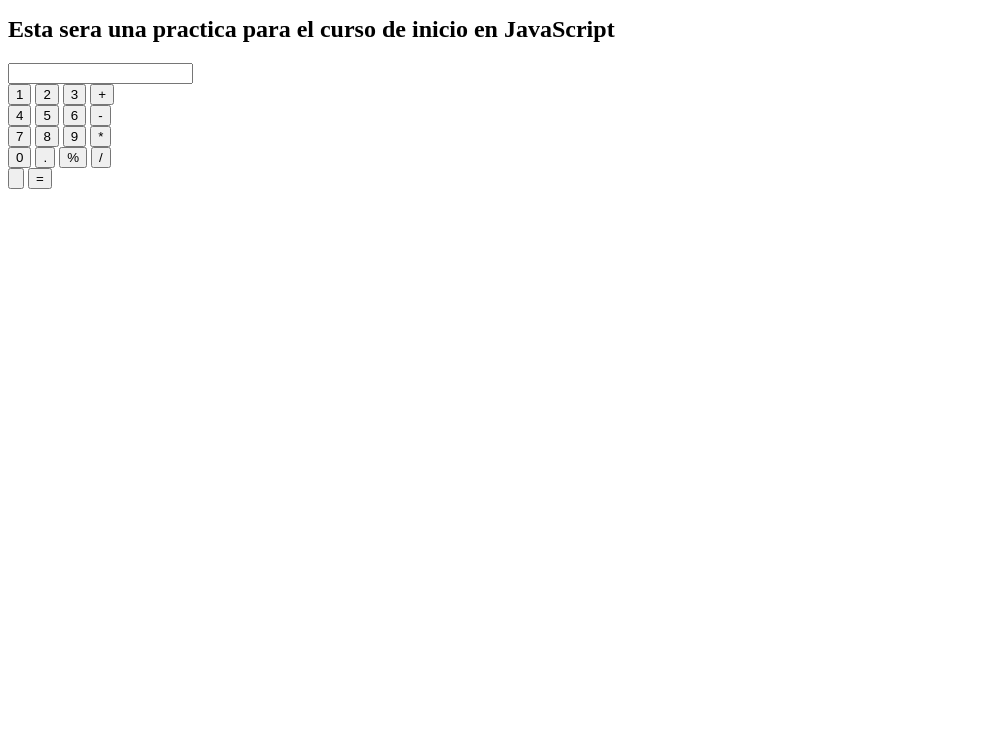
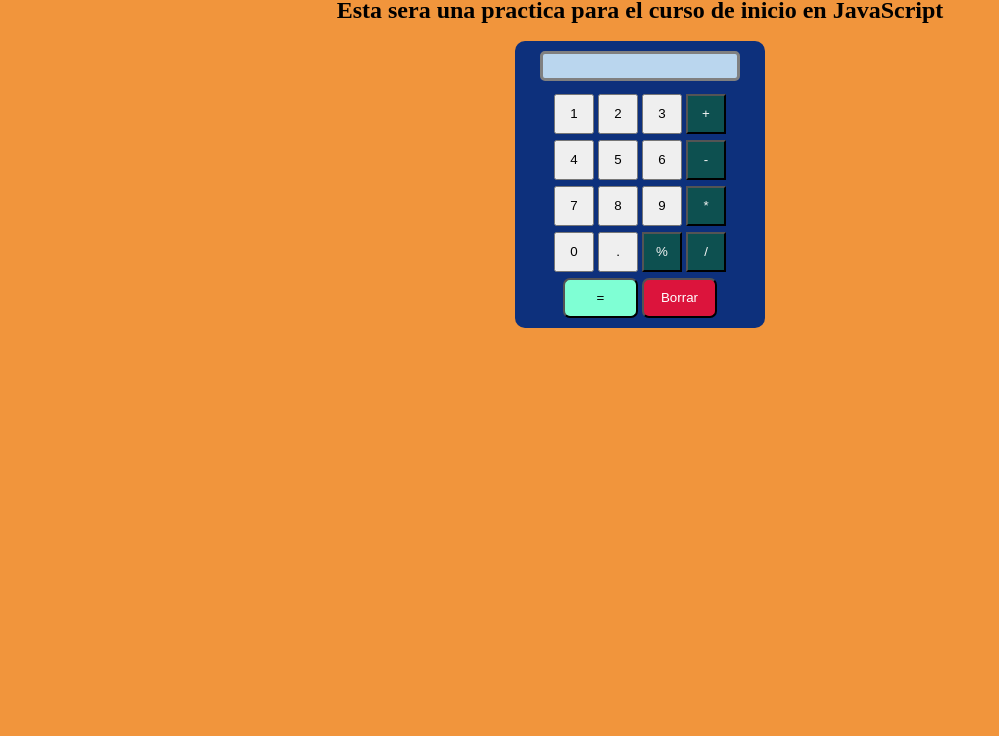
Before and after one commit to ZiberRex/Practica-JavaScript, a plain HTML site: page Practica JS/index.html in a window 1280 px wide. Shown: the part 64-800 px from the top of the page, without its empty margins (0-999 px from the left). Drawn offline with Linux system fonts and the light colour scheme.

Commit message:
Ultimos Cambios en CSS y HTML, Listo

```diff
--- a/Practica JS/estilo.css
+++ b/Practica JS/estilo.css
@@ -1,4 +1,62 @@
 *{
     margin: 0;
     padding: 0;
+    outline: none;
+    box-sizing: border-box;
+
 }
+
+body{
+    display: grid;
+    justify-content: center;
+    text-align: center;
+    align-items: center;
+    min-height: 50vh;
+    background-color: #f1953c;
+}
+
+body div.contenedorprin{
+    text-align: center;
+    justify-content: center;
+    align-items: center;
+    width: 250px;
+    margin: 0 auto;
+    background-color: rgb(13, 48, 124);
+    border-radius: 10px;
+}
+
+div input[type='button'],button{
+    width: 40px;
+    height: 40px;
+    margin: 3px auto;
+}
+
+div input[type='text']{
+    width: 200px;
+    height: 30px;
+    background-color: rgb(186, 214, 238);
+    border: solid gray;
+    color: black;
+    padding: 10px 12px;
+    margin: 10px auto;
+    box-sizing: border-box;
+    border-radius: 5px;
+}
+
+div.result input, div.result button{
+    height: 40px;
+    width: 75px;
+    margin-bottom: 10px;
+    background-color: aquamarine;
+    border-radius: 7px;
+}
+div.result button{
+    background-color: crimson;
+    text-align: center;
+    color: white;
+}
+
+#suma, #resta, #multi,#dividir, #porce{
+    background-color: rgb(13, 80, 80);
+    color: whitesmoke;
+}
--- a/Practica JS/index.html
+++ b/Practica JS/index.html
@@ -1,11 +1,11 @@
 <!DOCTYPE html>
 <html lang="en">
 <head>
-    <link rel="stylesheet" src="estilo.css">
     <meta charset="UTF-8">
     <meta http-equiv="X-UA-Compatible" content="IE=edge">
     <meta name="viewport" content="width=device-width, initial-scale=1.0">
-    <title>Document</title>
+    <link rel="stylesheet" href="estilo.css" type="text/css">
+    <title>Mi Calculadora</title>
 </head>
 <body>
     <h1>Cacluladora </h1>
@@ -13,7 +13,7 @@
 
     <h2> Esta sera una practica para el curso de inicio en JavaScript</h2>
 
-<div id="contenedorprin">
+<div class="contenedorprin">
     <form name="calculadora" id="calculadora">
         <input type="text" name="display" id="display">
         <div>
@@ -40,18 +40,13 @@
                          <input type="button" id="porce" value="%" onclick="mostrardisplay(document.getElementById('porce').value)">
                          <input type="button" id="dividir" value="/" onclick="mostrardisplay(document.getElementById('dividir').value)">
                      </div>
-                            <div id="result">
-                                <input type="button" id="eliminar" value="" onclick="borrar(document.getElementById('eliminar').value)">
+                            <div class="result">
                                 <input type="button" id="iguall" value="=" onclick="igual(document.getElementById('iguall').value)">
+                                <button id="eliminar" value="" onclick="borrar(document.getElementById('eliminar').value)">Borrar</button>
                             </div>
+
     </form>
-
 </div>
-
-
-
-
-
     <script src="JS/practica.js"></script>
 </body>
 </html>
```
